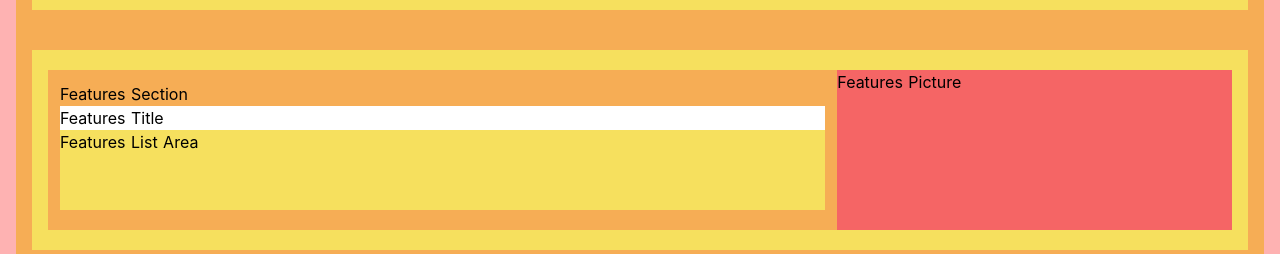
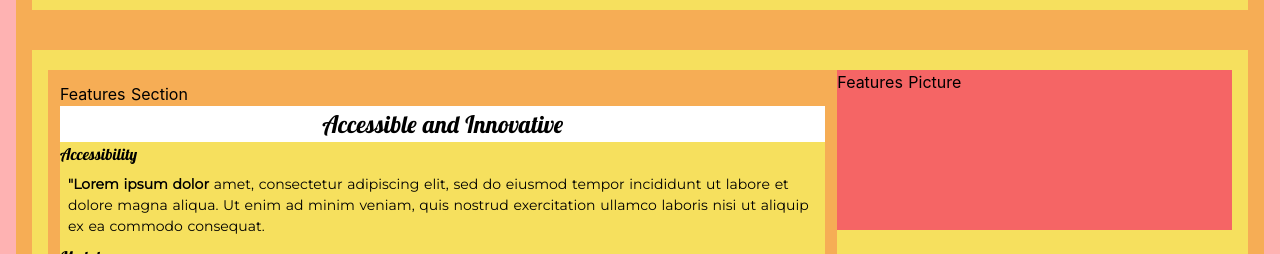
Before and after one commit to riefer02/band-app-nuxt, a Nuxt app: page / in a window 1280 px wide. Shown: the part 546-800 px from the top of the page. Built offline with nearby package versions, Linux system fonts and the light colour scheme; what vue-responsive-video-background-player would draw is missing.

Commit message:
features component chain created

```diff
--- a/components/features/Features.vue
+++ b/components/features/Features.vue
@@ -2,12 +2,14 @@
   <div class="bg-orange-400 py-5 px-4">
     <div class="bg-yellow-400 py-5 px-4">
       <div class="flex flex-col md:flex-row bg-yellow-400">
-        <div
-          class="block bg-orange-400 w-full px-3 py-3 md:w-2/3 h-40 md:order-1"
-        >
+        <div class="block bg-orange-400 w-full px-3 py-3 md:w-2/3 md:order-1">
           Features Section
-          <div class="block bg-white">Features Title</div>
-          <div class="block bg-yellow-400 h-20">Features List Area</div>
+          <div class="block bg-white">
+            <SectionHeaderText text="Accessible and Innovative" />
+          </div>
+          <div class="block bg-yellow-400">
+            <FeaturesList :features="features" />
+          </div>
         </div>
         <div class="block bg-red-500 w-full md:w-1/3 h-40 md:order-2">
           Features Picture
@@ -18,7 +20,35 @@
 </template>
 
 <script>
-export default {}
+import SectionHeaderText from '@/components/typography/SectionHeaderText.vue'
+import FeaturesList from '@/components/features/FeaturesList.vue'
+export default {
+  components: {
+    SectionHeaderText,
+    FeaturesList,
+  },
+  data() {
+    return {
+      features: [
+        {
+          title: 'Accessibility',
+          description:
+            '"Lorem ipsum dolor sit amet, consectetur adipiscing elit, sed do eiusmod tempor incididunt ut labore et dolore magna aliqua. Ut enim ad minim veniam, quis nostrud exercitation ullamco laboris nisi ut aliquip ex ea commodo consequat.',
+        },
+        {
+          title: 'Modular',
+          description:
+            '"Lorem ipsum dolor sit amet, consectetur adipiscing elit, sed do eiusmod tempor incididunt ut labore et dolore magna aliqua. Ut enim ad minim veniam, quis nostrud exercitation ullamco laboris nisi ut aliquip ex ea commodo consequat.',
+        },
+        {
+          title: 'Activities',
+          description:
+            '"Lorem ipsum dolor sit amet, consectetur adipiscing elit, sed do eiusmod tempor incididunt ut labore et dolore magna aliqua. Ut enim ad minim veniam, quis nostrud exercitation ullamco laboris nisi ut aliquip ex ea commodo consequat.',
+        },
+      ],
+    }
+  },
+}
 </script>
 
-<style lang="scss" scoped></style>
+<style scoped></style>
--- /dev/null
+++ b/components/features/FeaturesItem.vue
@@ -0,0 +1,28 @@
+<template>
+  <div>
+    <h3>{{ feature.title }}</h3>
+    <ParagraphText :text="feature.description" />
+  </div>
+</template>
+
+<script>
+import ParagraphText from '@/components/typography/ParagraphText.vue'
+export default {
+  components: {
+    ParagraphText,
+  },
+  props: {
+    feature: {
+      type: Object,
+      default: () => {
+        return {
+          title: 'Placeholder Title',
+          description: 'Placeholder description',
+        }
+      },
+    },
+  },
+}
+</script>
+
+<style scoped></style>
--- /dev/null
+++ b/components/features/FeaturesList.vue
@@ -0,0 +1,31 @@
+<template>
+  <ul class="flex flex-col">
+    <li v-for="feature in features" :key="feature.title">
+      <FeaturesItem :feature="feature" />
+    </li>
+  </ul>
+</template>
+
+<script>
+import FeaturesItem from '@/components/features/FeaturesItem.vue'
+export default {
+  components: {
+    FeaturesItem,
+  },
+  props: {
+    features: {
+      type: Array,
+      default: () => {
+        return [
+          {
+            title: 'Placeholder Title',
+            description: 'Placeholder Description',
+          },
+        ]
+      },
+    },
+  },
+}
+</script>
+
+<style scoped></style>
--- a/components/typography/ParagraphText.vue
+++ b/components/typography/ParagraphText.vue
@@ -1,6 +1,6 @@
 <template>
   <p class="text-sm px-2 py-2">
-    <span class="font-bold">{{ leaderText }}</span
+    <span class="font-bold">{{ leadText }}</span
     >{{ trailText }}
   </p>
 </template>
@@ -14,10 +14,10 @@ export default {
     },
   },
   computed: {
-    leaderText() {
-      let leaderText = this.text.split(' ', 3).join(' ')
-      leaderText = leaderText + ' '
-      return leaderText
+    leadText() {
+      let leadText = this.text.split(' ', 3).join(' ')
+      leadText = leadText + ' '
+      return leadText
     },
     trailText() {
       const trailText = this.text.split(' ').splice(4).join(' ')
@@ -27,4 +27,4 @@ export default {
 }
 </script>
 
-<style lang="scss" scoped></style>
+<style scoped></style>
```
